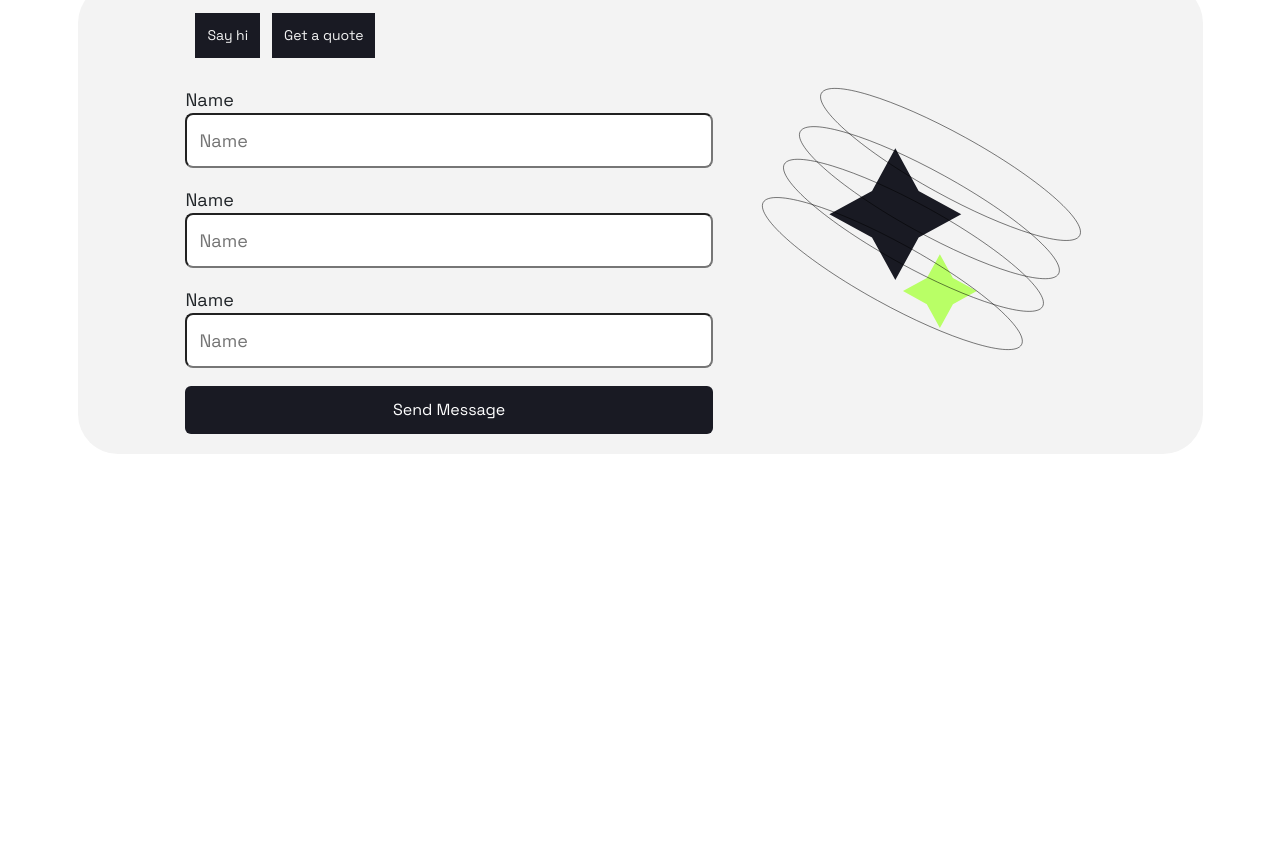
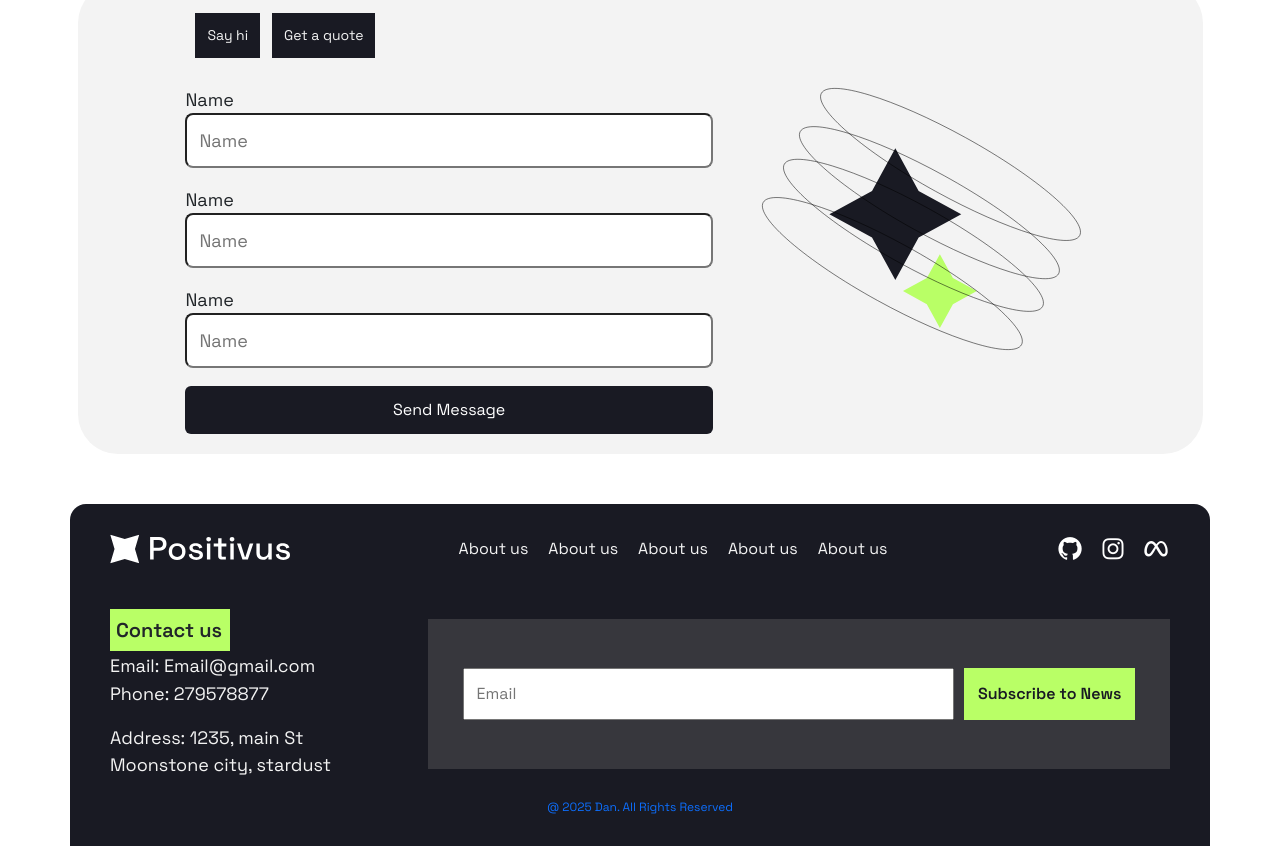
Before and after one commit to DanielBorbafs/positivus_lp, a plain HTML site: page index.html in a window 1280 px wide. Shown: the part 6413-7259 px from the top of the page. Before the commit the page ends 6892 px from the top, so only its background shows below. Drawn offline with nearby package versions, Linux system fonts and the light colour scheme.

Commit message:
feat: footer

```diff
--- a/assets/styles/style.css
+++ b/assets/styles/style.css
@@ -811,7 +811,139 @@ header {
     border: none;
   }
 }
+/* =========================== FOOTER ======================*/
 
+.footer {
+  border-radius: 16px 16px 0px 0px;
+  padding: 3rem 4rem;
+  background-color: var(--color-bg-drak);
+  margin-top: 5rem;
+  display: flex;
+  gap: 2rem;
+  flex-direction: column;
+}
+
+.footer__links {
+  display: flex;
+}
+
+.footer__links {
+  align-items: center;
+  justify-content: space-between;
+  & i {
+    color: var(--color-bg-white);
+    font-size: 2.8rem;
+    gap: 1.5rem;
+  }
+}
+
+.footer__links__icon {
+  display: flex;
+  gap: 1.5rem;
+}
+
+.footer__links__list {
+  display: flex;
+  gap: 2rem;
+  font-size: 1.6rem;
+  & a {
+    color: var(--color-bg-gray);
+  }
+}
+
+.footer__contact {
+  display: flex;
+  justify-content: space-between;
+}
+.footer__contact__text {
+  display: flex;
+  flex-direction: column;
+  & span {
+    padding: 0.6rem;
+    background-color: var(--color-destaque);
+    font-size: 2rem;
+    width: 120px;
+    font-weight: 600;
+  }
+  & small {
+    color: var(--color-bg-gray);
+    font-size: 1.8rem;
+    margin-top: 0.8px;
+  }
+
+  .footer__contact__text__addres {
+    display: flex;
+    flex-direction: column;
+    margin-top: 1.6rem;
+  }
+}
+
+.footer__contact {
+  display: flex;
+  align-items: center;
+  margin-top: 2.5rem;
+}
+
+.footer__contact__form {
+  padding: 2rem;
+  width: 70%;
+  height: 150px;
+  display: flex;
+  background-color: #37373d;
+  align-items: center;
+  justify-content: center;
+  gap: 1rem;
+  & input {
+    padding: 1.2rem;
+    width: 70%;
+    font-size: 1.6rem;
+  }
+
+  & a {
+    background-color: #b9ff66;
+    padding: 1.4rem;
+    font-size: 1.6rem;
+    color: var(--color-bg-drak);
+    font-weight: 600;
+  }
+}
+
+.footer__copy {
+  font-size: 1.2rem;
+  text-align: center;
+}
+@media (width <= 576px) {
+  .footer__links {
+    flex-direction: column;
+    gap: 2rem;
+  }
+  .footer__links__list {
+    flex-direction: column;
+    gap: 1.2rem;
+  }
+  .footer__contact {
+    width: 100%;
+    flex-direction: column;
+  }
+
+  .footer__contact__form {
+    margin-top: 1.2rem;
+    display: flex;
+    flex-direction: column;
+    width: 80vw;
+    & input {
+      width: 60vw;
+    }
+  }
+  .footer__contact__text {
+    width: 100%;
+  }
+
+  .footer {
+    border-radius: 32px 32px 0px 0px;
+  }
+}
+/* ========================== MOBILE ================*/
 @media (min-width: 768px) {
   .feedbacks__text {
     min-width: calc(50% - 1.2rem);
--- a/index.html
+++ b/index.html
@@ -539,7 +539,40 @@
         </div>
       </section>
     </main>
-    <footer></footer>
+    <footer class="container footer">
+      <div class="footer__links">
+        <img src="./assets/imgs/footer_logo.svg" alt="" />
+        <div class="footer__links__list">
+          <a href="#">About us</a>
+          <a href="#">About us</a>
+          <a href="#">About us</a>
+          <a href="#">About us</a>
+          <a href="#">About us</a>
+        </div>
+        <div class="footer__links__icon">
+          <i class="bx bxl-github"></i>
+          <i class="bx bxl-instagram"></i>
+          <i class="bx bxl-meta"></i>
+        </div>
+      </div>
+      <div class="footer__contact">
+        <div class="footer__contact__text">
+          <span>Contact us</span>
+          <small>Email: Email@gmail.com</small>
+          <small>Phone: 279578877</small>
+          <div class="footer__contact__text__addres">
+            <small>Address: 1235, main St</small>
+            <small>Moonstone city, stardust</small>
+          </div>
+        </div>
+        <div class="footer__contact__form">
+          <input type="email" placeholder="Email" />
+          <a href="#">Subscribe to News</a>
+        </div>
+      </div>
+
+      <a href="#" class="footer__copy">@ 2025 Dan. All Rights Reserved</a>
+    </footer>
     <script
       src="https://cdn.jsdelivr.net/npm/bootstrap@5.3.5/dist/js/bootstrap.bundle.min.js"
       integrity="sha384-k6d4wzSIapyDyv1kpU366/PK5hCdSbCRGRCMv+eplOQJWyd1fbcAu9OCUj5zNLiq"
```
Also changed, not shown: assets/imgs/footer_logo.svg (added).
